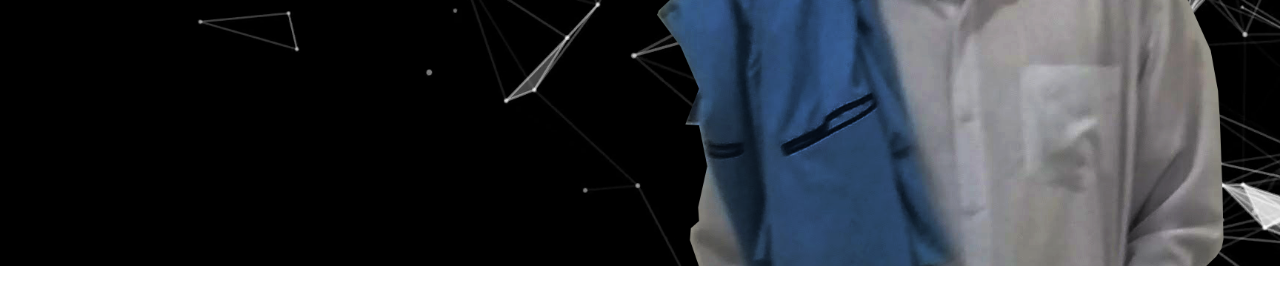
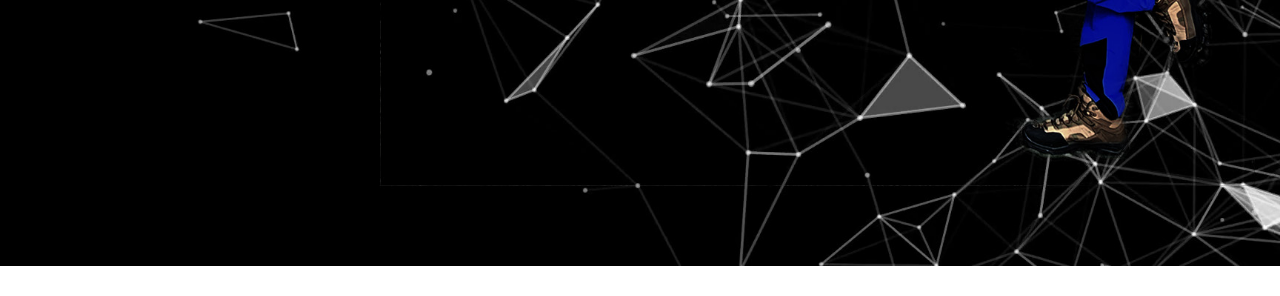
Before and after one commit to rachmadbud/rachmadbud.github.io, a plain HTML site: page index.html in a window 1280 px wide. Shown: the part 534-830 px from the top of the page. Drawn offline with nearby package versions, Linux system fonts and the light colour scheme.

Commit message:
update bg

```diff
--- a/assets/css/style.css
+++ b/assets/css/style.css
@@ -19,7 +19,7 @@ body {
 body::before {
   content: "";
   position: fixed;
-  background: #040404 url("../img/foto.png") top right no-repeat;
+  background: #040404 url("../img/bg-idub.jpg") top right no-repeat;
   background-size: cover;
   left: 0;
   right: 0;
```
Also changed, not shown: assets/img/bg-idub.jpg (added), assets/img/foto.png (deleted).
